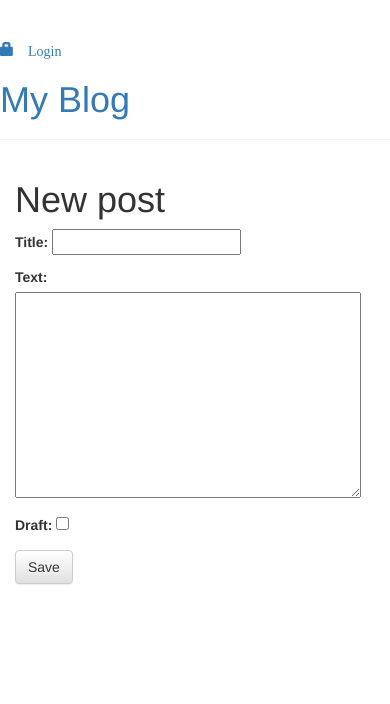
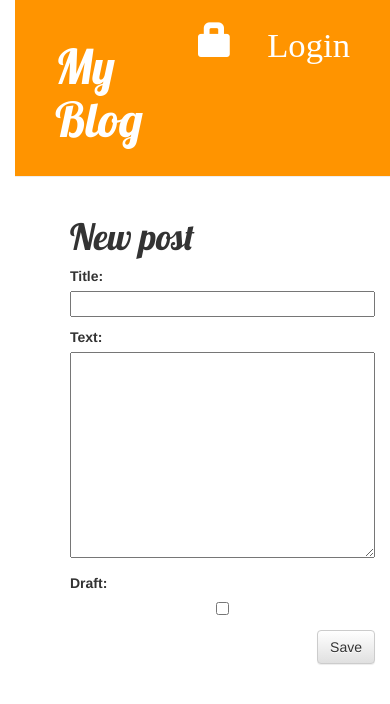
Before and after one commit to markdrrr/django_blog, a Django app: page /post/new in a window 390 px wide. Shown: the top 704 px of the page. Run offline with Django 3.2, Linux system fonts and the light colour scheme; some libraries are stand-ins or nearby versions.

Commit message:
add css style

```diff
--- /dev/null
+++ b/blog/static/blog/blog.css
@@ -0,0 +1,53 @@
+h1 a {
+    color: #FCA205;
+    font-family: 'Lobster';
+}
+body {
+    padding-left: 15px;
+}
+.page-header {
+    background-color: #ff9400;
+    margin-top: 0;
+    padding: 20px 20px 20px 40px;
+}
+
+.page-header h1, .page-header h1 a, .page-header h1 a:visited, .page-header h1 a:active {
+    color: #ffffff;
+    font-size: 36pt;
+    text-decoration: none;
+}
+
+.content {
+    margin-left: 40px;
+}
+
+h1, h2, h3, h4 {
+    font-family: 'Lobster', cursive;
+}
+
+.date {
+    color: #828282;
+}
+
+.save {
+    float: right;
+}
+
+.post-form textarea, .post-form input {
+    width: 100%;
+}
+
+.top-menu, .top-menu:hover, .top-menu:visited {
+    color: #ffffff;
+    float: right;
+    font-size: 26pt;
+    margin-right: 20px;
+}
+
+.post {
+    margin-bottom: 70px;
+}
+
+.post h1 a, .post h1 a:visited {
+    color: #000000;
+}
--- a/blog/templates/blog/base.html
+++ b/blog/templates/blog/base.html
@@ -1,8 +1,12 @@
+{% load static %}
+
 <!doctype html>
 <html lang="en">
 <head>
+    <link href="https://fonts.googleapis.com/css?family=Lobster&subset=latin,cyrillic" rel="stylesheet" type="text/css">
     <link rel="stylesheet" href="//maxcdn.bootstrapcdn.com/bootstrap/3.2.0/css/bootstrap.min.css">
     <link rel="stylesheet" href="//maxcdn.bootstrapcdn.com/bootstrap/3.2.0/css/bootstrap-theme.min.css">
+    <link rel="stylesheet" href="{% static 'blog/blog.css' %}">
     <meta charset="UTF-8">
     <meta name="viewport"
           content="width=device-width, user-scalable=no, initial-scale=1.0, maximum-scale=1.0, minimum-scale=1.0">
@@ -21,7 +25,7 @@
     <a href="{% url 'login' %}" class="top-menu"><span class="glyphicon glyphicon-lock"> Login </span></a>
     {% endif %}
 
-    <h1><a href="/">My Blog</a></h1>
+    <h1><a  href="/">My Blog</a></h1>
 </div>
 <div class="content container">
     <div class="row">
--- a/blog/templates/blog/post_detail.html
+++ b/blog/templates/blog/post_detail.html
@@ -19,7 +19,7 @@
     <a class="btn btn-default" href="{% url 'post_remove' pk=post.pk %}"><span
             class="glyphicon glyphicon-remove"> Delete </span></a>
     {% endif %}
-    <h2>{{ post.title }}</h2>
+    <h1>{{ post.title }}</h1>
     <p>{{ post.text|linebreaksbr }}</p>
 </div>
 <div class="comment" >
```
Also changed, not shown: blog/templates/blog/post_list.html (+7 -2 lines).
